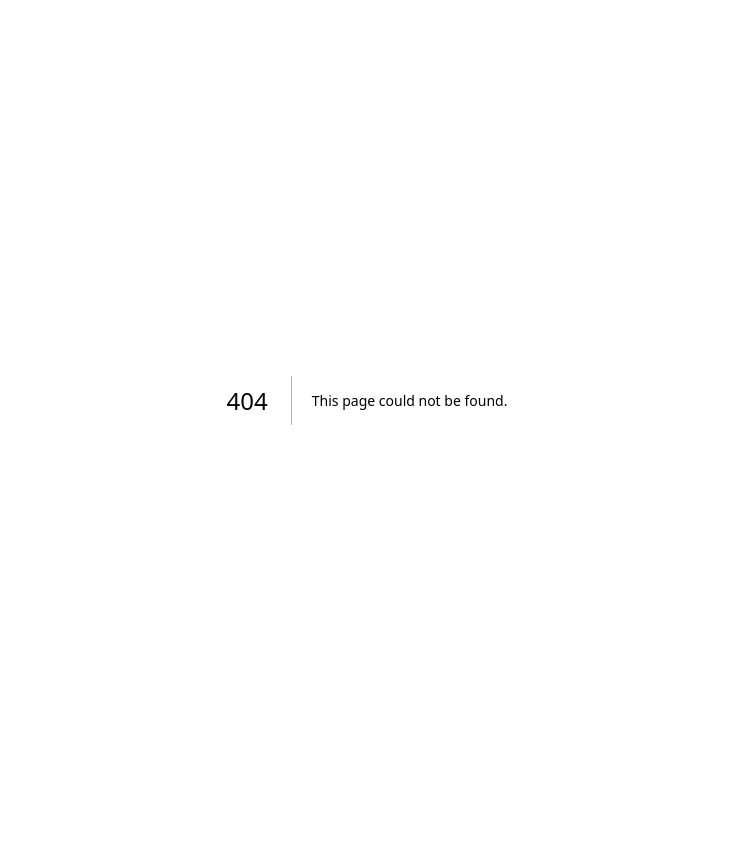
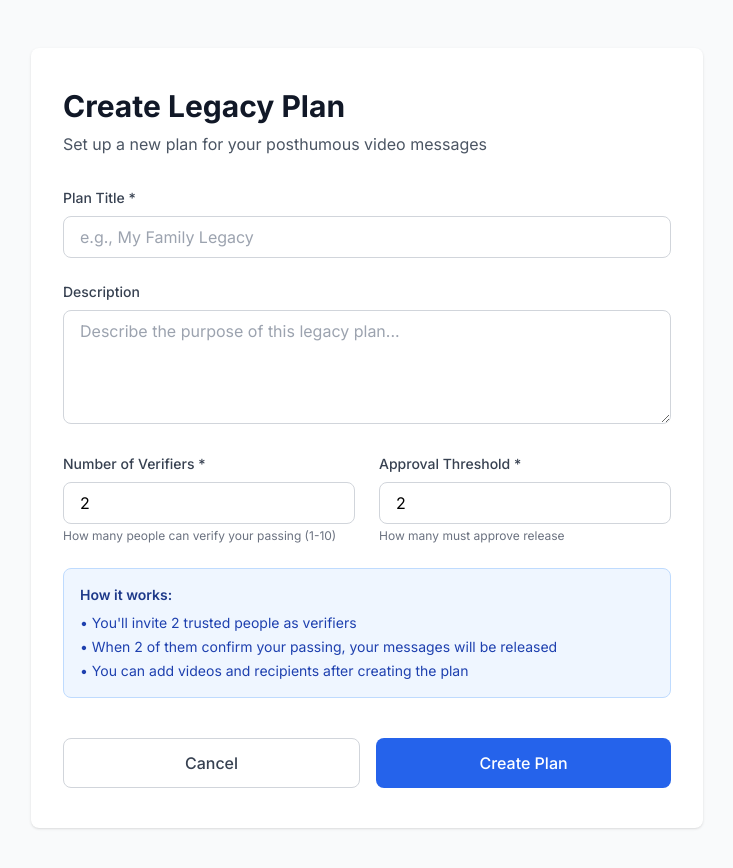
Before and after one commit to floodyc/AfterLiving, a Next.js app in the folder apps/web/: page /plans/create in a window 1280 px wide. Before the commit this address had no page. Shown: the top 868 px of the page, without its empty margins (273-1006 px from the left). Before the commit the page ends 800 px from the top, so only its background shows below. Built offline with nearby package versions, Linux system fonts and the light colour scheme; no server answers.

Commit message:
feat: Add create plan page

```diff
--- /dev/null
+++ b/apps/web/src/app/plans/create/page.tsx
@@ -0,0 +1,152 @@
+'use client';
+
+import { useState } from 'react';
+import { useRouter } from 'next/navigation';
+import { api } from '@/lib/api';
+
+export default function CreatePlanPage() {
+  const router = useRouter();
+  const [loading, setLoading] = useState(false);
+  const [error, setError] = useState('');
+  const [formData, setFormData] = useState({
+    title: '',
+    description: '',
+    totalVerifiers: 2,
+    approvalThreshold: 2,
+  });
+
+  const handleSubmit = async (e: React.FormEvent) => {
+    e.preventDefault();
+    setError('');
+    setLoading(true);
+
+    try {
+      const response = await api.post('/api/plans', formData);
+      if (response.data.success) {
+        router.push('/dashboard');
+      }
+    } catch (err: any) {
+      setError(err.response?.data?.error?.message || 'Failed to create plan');
+    } finally {
+      setLoading(false);
+    }
+  };
+
+  return (
+    <div className="min-h-screen bg-gray-50 py-12 px-4 sm:px-6 lg:px-8">
+      <div className="max-w-2xl mx-auto">
+        <div className="bg-white rounded-lg shadow px-8 py-10">
+          <div className="mb-8">
+            <h1 className="text-3xl font-bold text-gray-900">Create Legacy Plan</h1>
+            <p className="mt-2 text-gray-600">
+              Set up a new plan for your posthumous video messages
+            </p>
+          </div>
+
+          {error && (
+            <div className="mb-6 bg-red-50 border border-red-200 text-red-700 px-4 py-3 rounded">
+              {error}
+            </div>
+          )}
+
+          <form onSubmit={handleSubmit} className="space-y-6">
+            <div>
+              <label htmlFor="title" className="block text-sm font-medium text-gray-700 mb-2">
+                Plan Title *
+              </label>
+              <input
+                type="text"
+                id="title"
+                required
+                value={formData.title}
+                onChange={(e) => setFormData({ ...formData, title: e.target.value })}
+                className="w-full px-4 py-2 border border-gray-300 rounded-lg focus:ring-2 focus:ring-blue-500 focus:border-transparent"
+                placeholder="e.g., My Family Legacy"
+              />
+            </div>
+
+            <div>
+              <label htmlFor="description" className="block text-sm font-medium text-gray-700 mb-2">
+                Description
+              </label>
+              <textarea
+                id="description"
+                rows={4}
+                value={formData.description}
+                onChange={(e) => setFormData({ ...formData, description: e.target.value })}
+                className="w-full px-4 py-2 border border-gray-300 rounded-lg focus:ring-2 focus:ring-blue-500 focus:border-transparent"
+                placeholder="Describe the purpose of this legacy plan..."
+              />
+            </div>
+
+            <div className="grid grid-cols-1 md:grid-cols-2 gap-6">
+              <div>
+                <label htmlFor="totalVerifiers" className="block text-sm font-medium text-gray-700 mb-2">
+                  Number of Verifiers *
+                </label>
+                <input
+                  type="number"
+                  id="totalVerifiers"
+                  required
+                  min="1"
+                  max="10"
+                  value={formData.totalVerifiers}
+                  onChange={(e) => setFormData({ ...formData, totalVerifiers: parseInt(e.target.value) })}
+                  className="w-full px-4 py-2 border border-gray-300 rounded-lg focus:ring-2 focus:ring-blue-500 focus:border-transparent"
+                />
+                <p className="mt-1 text-xs text-gray-500">
+                  How many people can verify your passing (1-10)
+                </p>
+              </div>
+
+              <div>
+                <label htmlFor="approvalThreshold" className="block text-sm font-medium text-gray-700 mb-2">
+                  Approval Threshold *
+                </label>
+                <input
+                  type="number"
+                  id="approvalThreshold"
+                  required
+                  min="1"
+                  max={formData.totalVerifiers}
+                  value={formData.approvalThreshold}
+                  onChange={(e) => setFormData({ ...formData, approvalThreshold: parseInt(e.target.value) })}
+                  className="w-full px-4 py-2 border border-gray-300 rounded-lg focus:ring-2 focus:ring-blue-500 focus:border-transparent"
+                />
+                <p className="mt-1 text-xs text-gray-500">
+                  How many must approve release
+                </p>
+              </div>
+            </div>
+
+            <div className="bg-blue-50 border border-blue-200 rounded-lg p-4">
+              <h3 className="text-sm font-semibold text-blue-900 mb-2">How it works:</h3>
+              <ul className="text-sm text-blue-800 space-y-1">
+                <li>• You'll invite {formData.totalVerifiers} trusted people as verifiers</li>
+                <li>• When {formData.approvalThreshold} of them confirm your passing, your messages will be released</li>
+                <li>• You can add videos and recipients after creating the plan</li>
+              </ul>
+            </div>
+
+            <div className="flex gap-4 pt-4">
+              <button
+                type="button"
+                onClick={() => router.push('/dashboard')}
+                className="flex-1 px-6 py-3 border border-gray-300 text-gray-700 rounded-lg hover:bg-gray-50 font-medium"
+              >
+                Cancel
+              </button>
+              <button
+                type="submit"
+                disabled={loading}
+                className="flex-1 px-6 py-3 bg-blue-600 text-white rounded-lg hover:bg-blue-700 font-medium disabled:opacity-50 disabled:cursor-not-allowed"
+              >
+                {loading ? 'Creating...' : 'Create Plan'}
+              </button>
+            </div>
+          </form>
+        </div>
+      </div>
+    </div>
+  );
+}
```
